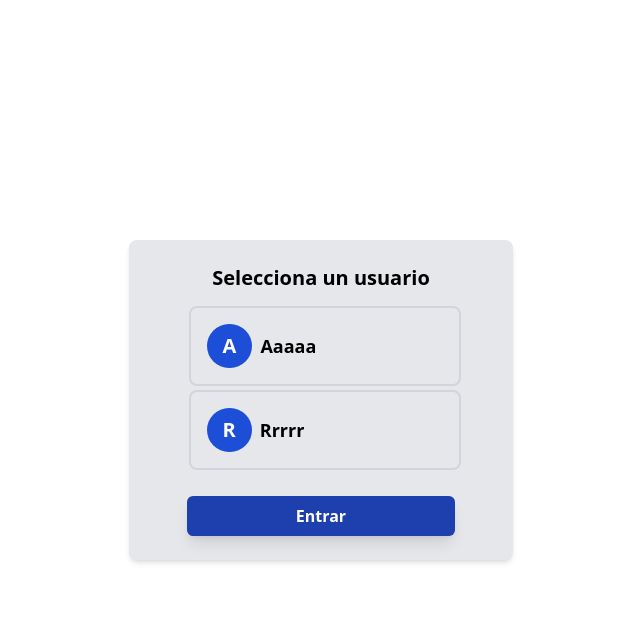
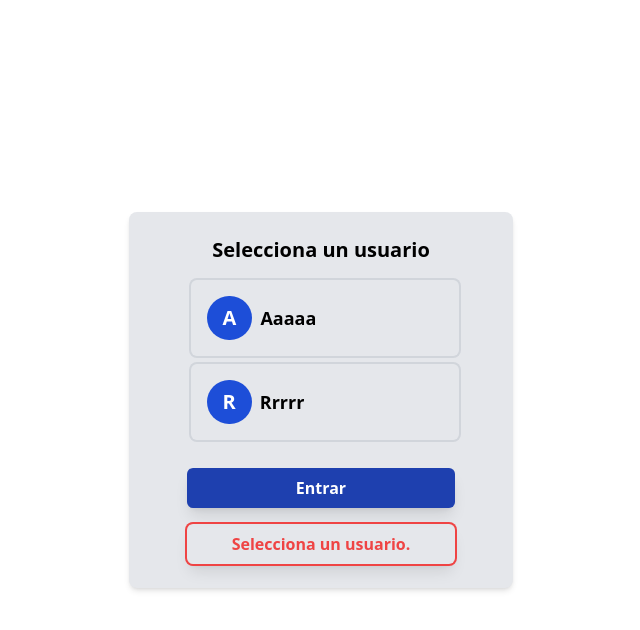
Before and after one commit to rigobertoalag/ticketAttention, a React (Create React App) app: page / in a window 1280 px wide. Both pictures are taken after a click on the element "Entrar". Shown: the top 630 px of the page, without its empty margins (319-959 px from the left). Built offline with nearby package versions, Linux system fonts and the light colour scheme; no server answers.

Commit message:
Add useContext hook

```diff
--- a/src/Chats.js
+++ b/src/Chats.js
@@ -4,7 +4,9 @@ import InProgressTicket from './components/InProgressTicket'
 
 import { Context } from './utils/Context';
 
-const Chats = ({ socket, username, room }) => {
+import socket from './utils/socket'
+
+const Chats = ({ username, room }) => {
 
     const [currentTicket, setCurrentTicket] = useState("")
     const [contextTickets, setContextTickets] = useState([]);
@@ -45,7 +47,7 @@ const Chats = ({ socket, username, room }) => {
         socket.on("recive_remove_ticket", (data) => {
             setContextTickets(data)
         })
-    }, [socket])
+    }, [])
 
     return (
         <Context.Provider value={[contextTickets, setContextTickets]}>
@@ -75,16 +77,6 @@ const Chats = ({ socket, username, room }) => {
                         <InProgressTicket username={username} socket={socket} />
 
                     </div>
-
-                    {/* HISTORICO DE TICKETS ATENDIDOS */}
-                    {/* <div className='divide-y divide-solid'>
-                        <p className='text-black text-sm text-center text-opacity-50'>Tickets atendidos</p>
-                        <div>
-                            {contextTickets.map((ml, i) => (
-                                <p className='text-black text-sm text-left text-opacity-50' key={i}>{ml.message}</p>
-                            ))}
-                        </div>
-                    </div> */}
                 </div>
             </div>
         </Context.Provider>
--- a/src/components/Home.jsx
+++ b/src/components/Home.jsx
@@ -1,58 +1,11 @@
-import React, { useState } from "react";
-import users from "../utils/users";
-import socket from '../utils/socket'
-
-import Chats from "../Chats";
-
-
+import UserState from "../context/UserState";
+import IsLogged from "./IsLogged";
 
 const Home = () => {
-  const [username, setUsername] = useState("");
-  const [joined, setJoined] = useState(false);
-  const ROOM = "SNHD";
-
-  const joinRoom = () => {
-    if (username !== "" && ROOM !== "") {
-      socket.emit("join_room", ROOM);
-      setJoined(true);
-    }
-  };
-
   return (
-    <div className="container mx-auto h-screen flex justify-center items-center w-11/12">
-      {joined && username ? (
-        <Chats socket={socket} username={username} room={ROOM} />
-      ) : (
-        <div className="flex flex-col bg-gray-200 w-96 p-6 rounded-lg shadow-md items-center">
-          <p className="text-center text-xl font-bold mb-4">
-            Selecciona un usuario
-          </p>
-          <div className="flex flex-col mb-1 w-4/5">
-            {users.map((u) => (
-              <div
-                key={u.id}
-                // className="flex flex-row hover:bg-gray-400 p-2 cursor-pointer rounded-md items-center"
-                className={`flex flex-row hover:bg-gray-300 p-2 cursor-pointer rounded-md items-center ring-2 ring-gray-300 mx-1 w-full mb-2 ${
-                  username === u.name ? "bg-gray-300 ring-2 ring-blue-500" : ""
-                }`}
-                onClick={() => setUsername(u.name)}
-              >
-                <div className="bg-blue-700 px-4 py-2 m-2 rounded-full flex justify-center items-center">
-                  <p className="text-xl font-bold text-white">{u.username}</p>
-                </div>
-                <p className="text-lg font-semibold">{u.name}</p>
-              </div>
-            ))}
-          </div>
-          <div
-            className="py-2 rounded-md mt-4 shadow-lg text-center cursor-pointer font-bold text-white hover:bg-blue-700 bg-blue-800 w-4/5"
-            onClick={() => joinRoom()}
-          >
-            Entrar
-          </div>
-        </div>
-      )}
-    </div>
+    <UserState>
+      <IsLogged />
+    </UserState>
   );
 };
 
--- /dev/null
+++ b/src/components/HomeUserSelection.jsx
@@ -0,0 +1,60 @@
+import React, { useContext, useState } from "react";
+import users from "../utils/users";
+import UserContext from "../context/UserContext";
+import socket from "../utils/socket";
+
+const HomeUserSelection = ({ room }) => {
+  const { getUser, getJoined, user } = useContext(UserContext);
+  const [noUser, setNoUser] = useState(false);
+
+  const joinRoom = () => {
+    if (user !== undefined && room !== "") {
+      socket.emit("join_room", room);
+      getJoined(true);
+      setNoUser(false);
+    } else {
+      setNoUser(true);
+    }
+  };
+
+  return (
+    <div className="flex flex-col bg-gray-200 w-96 p-6 rounded-lg shadow-md items-center">
+      <p className="text-center text-xl font-bold mb-4">
+        Selecciona un usuario
+      </p>
+      <div className="flex flex-col mb-1 w-4/5">
+        {users.map((u) => (
+          <div
+            key={u.id}
+            // className="flex flex-row hover:bg-gray-400 p-2 cursor-pointer rounded-md items-center"
+            className={`flex flex-row hover:bg-gray-300 p-2 cursor-pointer rounded-md items-center ring-2 ring-gray-300 mx-1 w-full mb-2 ${
+              user === u.name ? "bg-gray-300 ring-2 ring-blue-500" : ""
+            }`}
+            // onClick={() => handleSelectUser(u.name)}
+            onClick={() => getUser(u.name)}
+          >
+            <div className="bg-blue-700 px-4 py-2 m-2 rounded-full flex justify-center items-center">
+              <p className="text-xl font-bold text-white">{u.username}</p>
+            </div>
+            <p className="text-lg font-semibold">{u.name}</p>
+          </div>
+        ))}
+      </div>
+      <div
+        className="py-2 rounded-md mt-4 shadow-lg text-center cursor-pointer font-bold text-white hover:bg-blue-700 bg-blue-800 w-4/5"
+        onClick={() => joinRoom()}
+      >
+        Entrar
+      </div>
+      {noUser ? (
+        <div className="py-2 rounded-md mt-4 shadow-lg text-center font-bold text-red-500 ring-2 ring-red-500 w-4/5">
+          Selecciona un usuario.
+        </div>
+      ) : (
+        ""
+      )}
+    </div>
+  );
+};
+
+export default HomeUserSelection;
--- /dev/null
+++ b/src/components/IsLogged.jsx
@@ -0,0 +1,25 @@
+import React, { useContext, useEffect } from "react";
+import Chats from "../Chats";
+import HomeUserSelection from "./HomeUserSelection";
+import UserContext from "../context/UserContext";
+
+const IsLogged = () => {
+  const { getUser, user, joined } = useContext(UserContext);
+
+  useEffect(() => {
+    getUser();
+  }, []);
+
+  const ROOM = "SNHD";
+  return (
+    <div className="container mx-auto h-screen flex justify-center items-center w-11/12">
+      {joined && user ? (
+        <Chats username={user} room={ROOM} />
+      ) : (
+        <HomeUserSelection room={ROOM}/>
+      )}
+    </div>
+  );
+};
+
+export default IsLogged;
--- /dev/null
+++ b/src/context/UserContext.js
@@ -0,0 +1,5 @@
+import { createContext } from "react";
+
+const UserContext = createContext()
+
+export default UserContext
--- /dev/null
+++ b/src/context/UserReducer.js
@@ -0,0 +1,15 @@
+export default (state, action) => {
+    const { payload, type } = action
+
+    if (type === 'GET_USER') {
+        return {
+            ...state,
+            user: payload
+        }
+    } else if (type === 'GET_JOINED') {
+        return {
+            ...state,
+            joined: payload
+        }
+    }
+}
--- /dev/null
+++ b/src/context/UserState.js
@@ -0,0 +1,40 @@
+import React, { useReducer } from 'react'
+import UserReducer from './UserReducer'
+import UserContext from './UserContext'
+
+const UserState = (props) => {
+    const initialState = {
+        user: null,
+        joined: false
+    }
+
+    const [state, dispatch] = useReducer(UserReducer, initialState)
+
+    const getUser = (id) => {
+        dispatch({
+            type: 'GET_USER',
+            payload: id
+        })
+    }
+
+    const getJoined = (val) => {
+        dispatch({
+            type: 'GET_JOINED',
+            payload: val
+        })
+
+    }
+
+    return (
+        <UserContext.Provider value={{
+            user: state.user,
+            joined: state.joined,
+            getUser,
+            getJoined
+        }}>
+            {props.children}
+        </UserContext.Provider>
+    )
+}
+
+export default UserState
--- a/src/index.js
+++ b/src/index.js
@@ -3,35 +3,15 @@ import ReactDOM from 'react-dom/client';
 import reportWebVitals from './reportWebVitals';
 import './index.css'
 
+import { RouterProvider } from "react-router-dom";
 
-import Home from './components/Home';
-import Chats from './Chats';
-
-import {
-  createBrowserRouter,
-  RouterProvider,
-  Route,
-} from "react-router-dom";
-
-const router = createBrowserRouter([
-  {
-    path: "/",
-    element: <Home />,
-    errorElement: <Home />
-  },
-  // {
-  //   path: "/snhd",
-  //   element: <Chats />,
-  // },
-]);
-
-
+import router from './utils/router'
 
 const root = ReactDOM.createRoot(document.getElementById('root'));
 root.render(
 
   <React.StrictMode>
-    <RouterProvider router={router} />
+      <RouterProvider router={router} />
   </React.StrictMode>
 );
 
--- a/src/utils/Context.js
+++ b/src/utils/Context.js
@@ -1,2 +1,2 @@
-import React, { createContext } from "react";
+import { createContext } from "react";
 export const Context = createContext();
--- /dev/null
+++ b/src/utils/router.js
@@ -0,0 +1,13 @@
+import { createBrowserRouter } from "react-router-dom";
+
+import Home from '../components/Home';
+
+const router = createBrowserRouter([
+    {
+        path: "/",
+        element: <Home />,
+        errorElement: <Home />
+    },
+]);
+
+export default router
```
